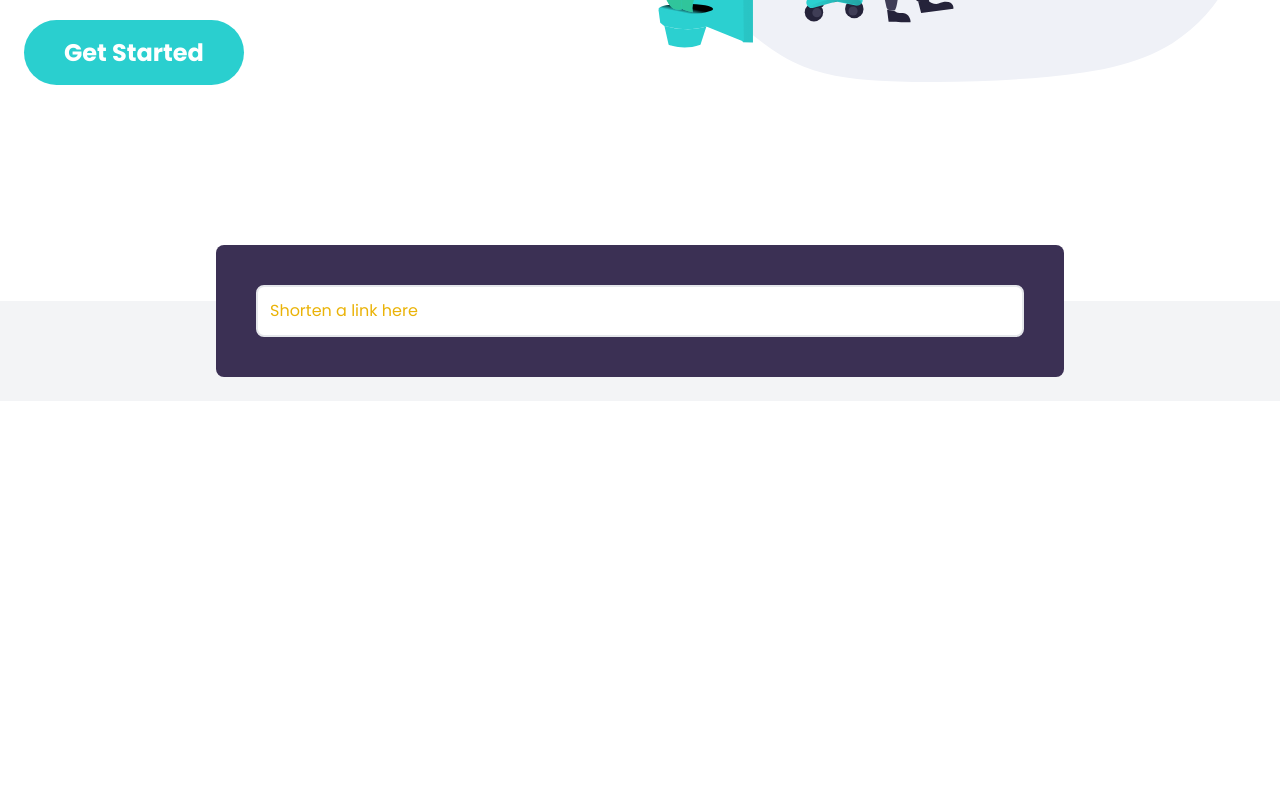
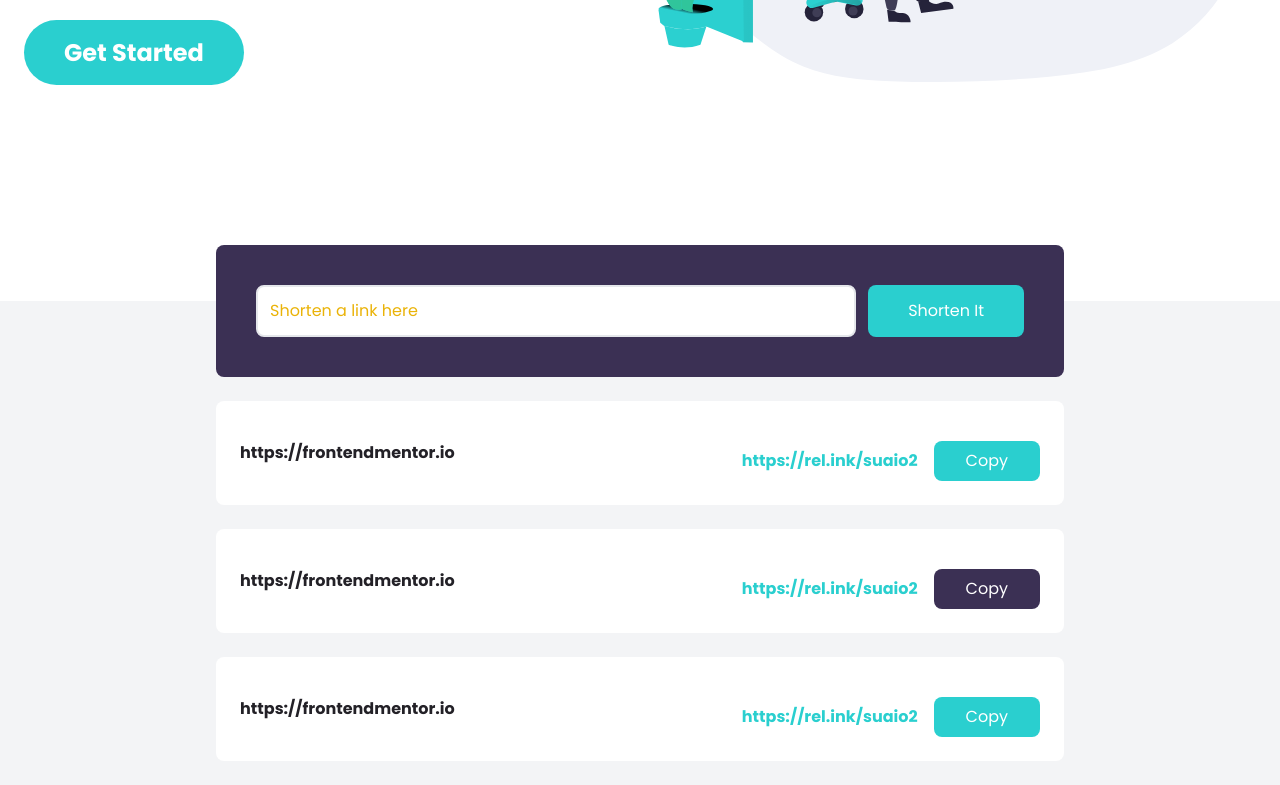
Before and after one commit to rodrigozooft/shortly-website, a website: page index.html in a window 1280 px wide. Shown: the part 443-1228 px from the top of the page. Before the commit the page ends 844 px from the top, so only its background shows below. Drawn offline with Linux system fonts and the light colour scheme.

Commit message:
working the link shorten section.

```diff
--- a/index.html
+++ b/index.html
@@ -99,8 +99,68 @@
             type="text"
             placeholder="Shorten a link here"
             class="flex-1 p-3 border-2 rounded-lg placeholder-yellow-500 focus:outline-none"
+            id="link-input"
           />
+          <button
+            class="px-10 py-3 bg-cyan text-white rounded-lg hover:bg-cyanLight focus:outline-none md:py-2"
+          >
+            Shorten It
+          </button>
         </form>
+        <!-- Link 1 -->
+        <div
+          class="flex flex-col items-center justify-between w-full p-6 bg-white rounded-lg md:flex-row space-y-4 lg:space-x-4 md:space-x-4"
+        >
+          <p class="font-bold text-center text-veryDarkViolet md:text-left">
+            https://frontendmentor.io
+          </p>
+          <div
+            class="flex flex-col items-center justify-end flex-1 space-x-4 space-y-2 md:flex-row md:space-y-0"
+          >
+            <div class="font-bold text-cyan">https://rel.ink/suaio2</div>
+          </div>
+          <button
+            class="p-2 px-8 bg-cyan text-white rounded-lg hover:opacity-70 focus:outline-none"
+          >
+            Copy
+          </button>
+        </div>
+        <!-- Link 2 -->
+        <div
+          class="flex flex-col items-center justify-between w-full p-6 bg-white rounded-lg md:flex-row space-y-4 lg:space-x-4 md:space-x-4"
+        >
+          <p class="font-bold text-center text-veryDarkViolet md:text-left">
+            https://frontendmentor.io
+          </p>
+          <div
+            class="flex flex-col items-center justify-end flex-1 space-x-4 space-y-2 md:flex-row md:space-y-0 lg:space-x-2"
+          >
+            <div class="font-bold text-cyan">https://rel.ink/suaio2</div>
+          </div>
+          <button
+            class="p-2 px-8 bg-darkViolet text-white rounded-lg hover:opacity-70 focus:outline-none"
+          >
+            Copy
+          </button>
+        </div>
+        <!-- Link 3 -->
+        <div
+          class="flex flex-col items-center justify-between w-full p-6 bg-white rounded-lg md:flex-row space-y-4 lg:space-x-4 md:space-x-4"
+        >
+          <p class="font-bold text-center text-veryDarkViolet md:text-left">
+            https://frontendmentor.io
+          </p>
+          <div
+            class="flex flex-col items-center justify-end flex-1 space-x-4 space-y-2 md:flex-row md:space-y-0 lg:space-x-2"
+          >
+            <div class="font-bold text-cyan">https://rel.ink/suaio2</div>
+          </div>
+          <button
+            class="p-2 px-8 bg-cyan text-white rounded-lg hover:opacity-70 focus:outline-none"
+          >
+            Copy
+          </button>
+        </div>
       </div>
     </section>
   </body>
```
Also changed, not shown: css/style.css.
